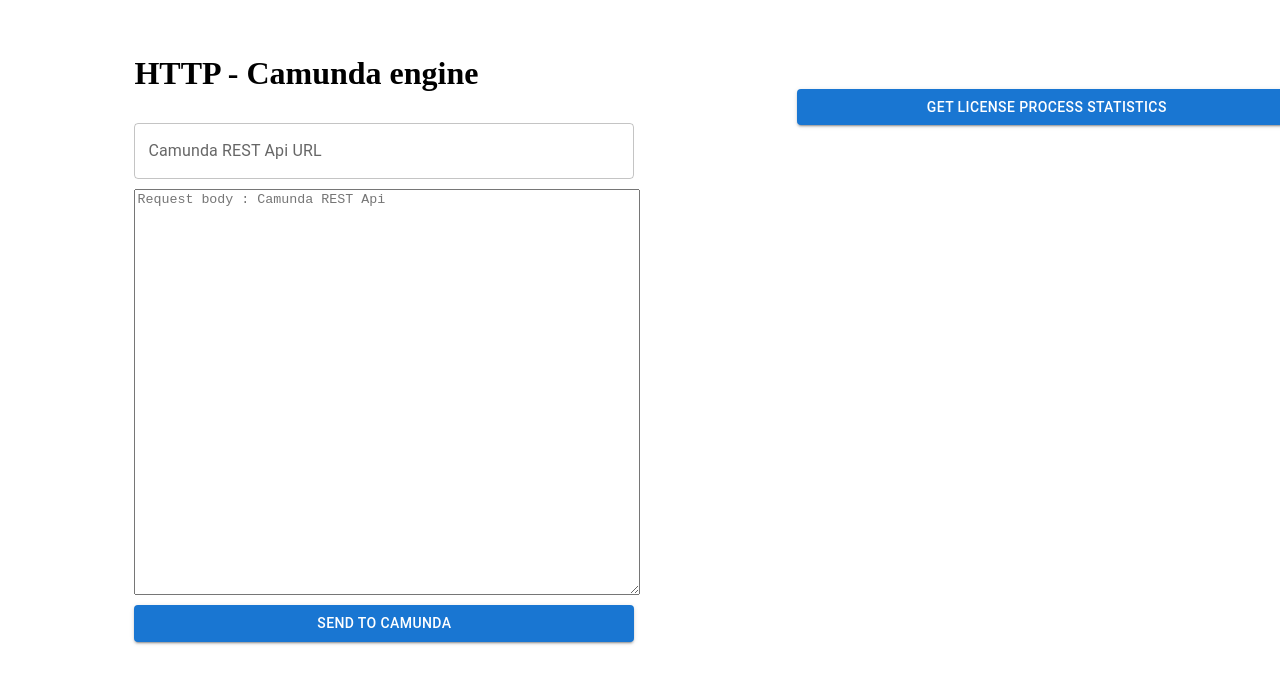
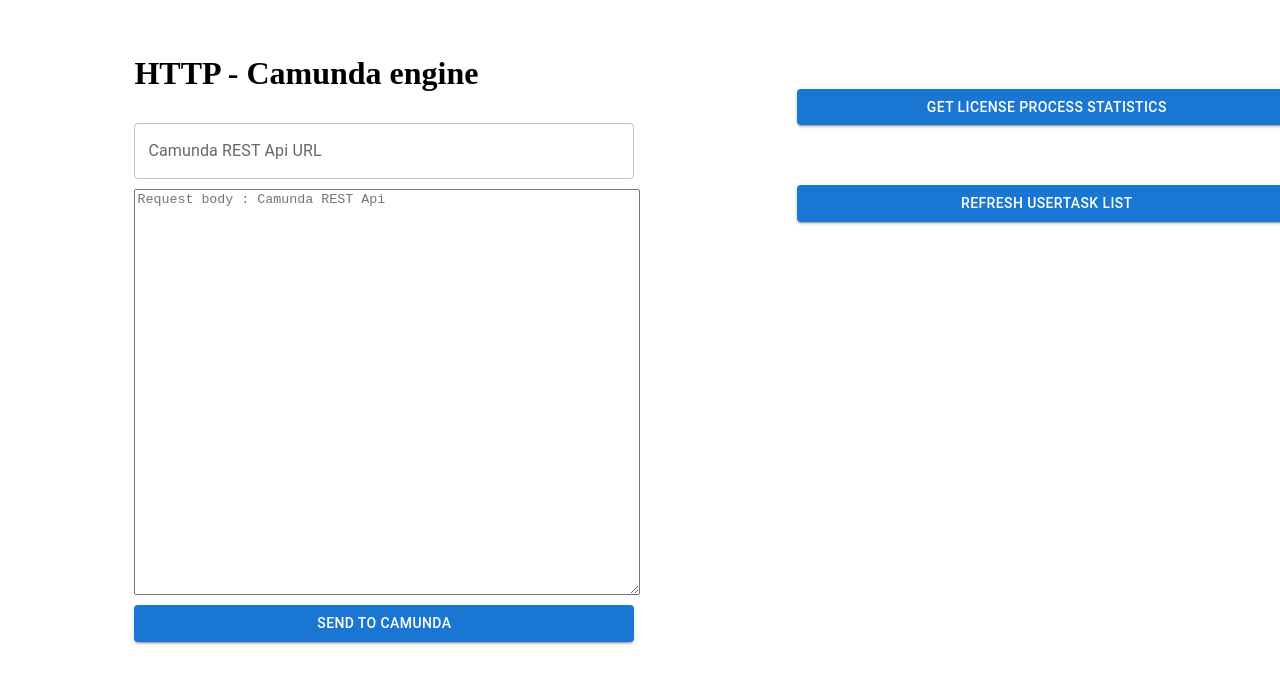
Before and after one commit to michals96/Camunda-.NET-client, a React (Create React App) app in the folder frontend/: page / in a window 1280 px wide. Shown: the top 684 px of the page. Built offline with nearby package versions, Linux system fonts and the light colour scheme.

Commit message:
Add front usert task stats

```diff
--- a/frontend/src/components/instance-statistics/instance-statistics.module.scss
+++ b/frontend/src/components/instance-statistics/instance-statistics.module.scss
@@ -2,3 +2,7 @@
   margin-left: 10%;
   margin-top: 4%;
 }
+
+div.userTaskRow p {
+  background-color: aquamarine;
+}
--- a/frontend/src/components/instance-statistics/instance-statistics.tsx
+++ b/frontend/src/components/instance-statistics/instance-statistics.tsx
@@ -1,12 +1,14 @@
 import {Box, Button, Grid} from "@mui/material";
 import React, {useState} from "react";
-import {getCamundaEngine} from "../../services/get-camunda.engine";
+import {getAllUserTasks, getProcessStatistics} from "../../services/get-camunda.engine";
 import {ProcessStats} from "../../types/process-stats.types";
+import {UserTask} from "../../types/user-task.types";
 import InstanceStatisticsRow from "./instance-statistics-row/instance-statistics-row";
 import styles from "./instance-statistics.module.scss";
 
 const InstanceStatistics = (): JSX.Element => {
     const [processStats, setProcessStats] = useState<ProcessStats[]>();
+    const [userTasks, setUserTasks] = useState<UserTask[]>();
 
     return (
         <Box
@@ -21,7 +23,7 @@
             <Button variant="contained"
                     style={{width: 500, margin: 30}}
                     onClick={() => {
-                        getCamundaEngine().then(r => setProcessStats(r.data));
+                        getProcessStatistics().then(r => setProcessStats(r.data));
                     }}>
                 Get License process statistics
             </Button>
@@ -32,6 +34,29 @@
                     ))
                 }
             </Grid>
+
+            {/*  USER TASKS SECTION  */}
+            <Button variant="contained"
+                    style={{width: 500, margin: 30}}
+                    onClick={() => {
+                        getAllUserTasks().then(r => setUserTasks(r.data));
+                    }}>
+                Refresh UserTask List
+            </Button>
+            <Grid container direction='column' gap={3}>
+                <div className={styles.userTaskRow}>
+                {
+                    userTasks?.map((userTask, index) => (
+                        <p>Task: <strong>{userTask.name}</strong>
+                            <br/>
+                            Task ID: <strong>{userTask.id}</strong>
+                            <br/>
+                            Process Instance ID: <strong>{userTask.processInstanceId}</strong>
+                        </p>
+                    ))
+                }
+                </div>
+            </Grid>
         </Box>
     );
 }
--- a/frontend/src/services/get-camunda.engine.ts
+++ b/frontend/src/services/get-camunda.engine.ts
@@ -2,9 +2,15 @@
 import {callApi} from "./axios.service";
 import {AxiosMethodEnum} from "./config/axios.types";
 
-export const getCamundaEngine = async ():Promise<AxiosResponse<any>> => {
+export const getProcessStatistics = async ():Promise<AxiosResponse<any>> => {
     return await callApi({
         url: 'http://localhost:8080/engine-rest/process-definition/key/licensing-process/statistics',
         method: AxiosMethodEnum.GET
     })
 }
+export const getAllUserTasks = async ():Promise<AxiosResponse<any>> => {
+    return await callApi({
+        url: 'http://localhost:8080/engine-rest/task?processDefinitionKey=licensing-process',
+        method: AxiosMethodEnum.GET
+    })
+}
```
Also changed, not shown: frontend/src/types/json.types.ts (+0 -9 lines), frontend/src/types/user-task.types.ts (added, +22 -0 lines), 1 other file (tests, documents, lock files or other folders).
